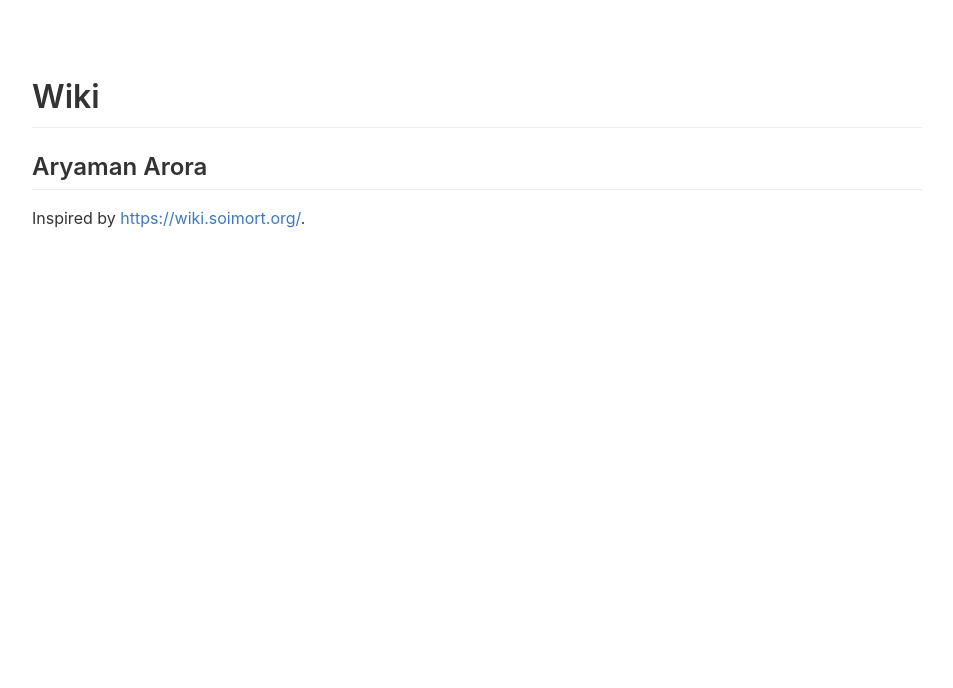
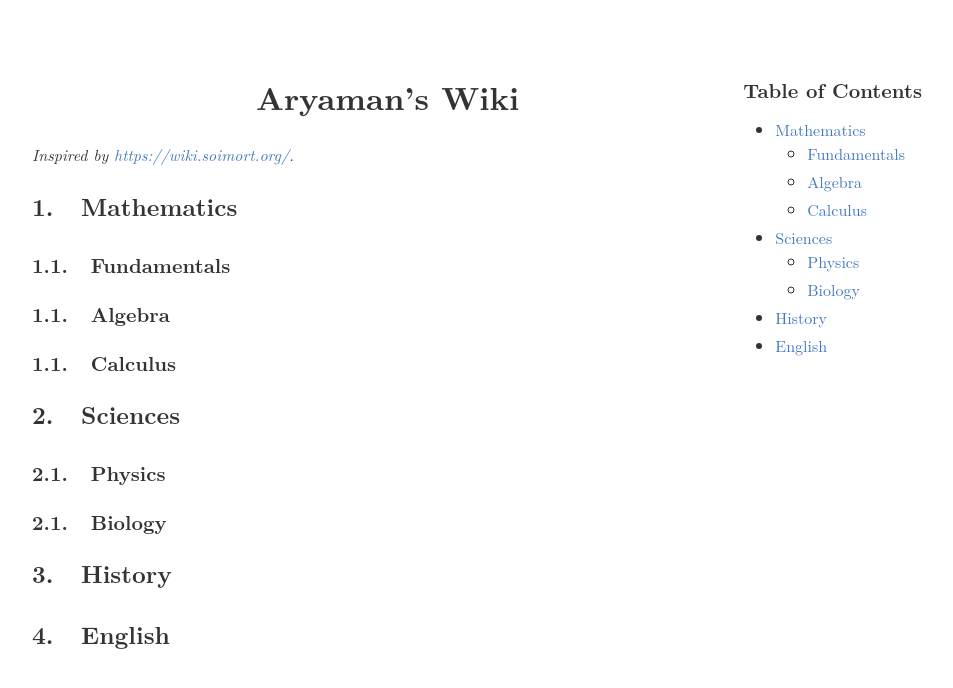
Before and after one commit to aryamanarora/wiki, a plain HTML site: page index.html in a window 1280 px wide. Shown: the whole page, without its empty margins (163-1116 px from the left). Drawn offline with Linux system fonts and the light colour scheme.

Commit message:
Finally formatted

```diff
--- a/index.html
+++ b/index.html
@@ -4,8 +4,7 @@
         <meta http-equiv="Content-Type" content="text/html; charset=utf-8" />
         <meta http-equiv="Content-Style-Type" content="text/css" />
         <meta name="generator" content="pandoc" />
-                <meta name="author" content="Aryaman Arora" />
-                                <title>Wiki</title>
+                                <title></title>
         <style type="text/css">code{white-space: pre;}</style>
                                                 <style type="text/css">
             @font-face {
@@ -18,7 +17,7 @@
               -webkit-text-size-adjust: 100%;
               line-height: 1.5;
               color: #333;
-              font-family: -apple-system, BlinkMacSystemFont, "Segoe UI", Roboto, Helvetica, Arial, sans-serif, "Apple Color Emoji", "Segoe UI Emoji", "Segoe UI Symbol";
+              font-family: Latin Modern Roman, -apple-system, BlinkMacSystemFont, "Segoe UI", Roboto, Helvetica, Arial, sans-serif, "Apple Color Emoji", "Segoe UI Emoji", "Segoe UI Symbol";
               font-size: 16px;
               line-height: 1.5;
               word-wrap: break-word;
@@ -459,17 +458,37 @@
             .markdown-body h1 {
               padding-bottom: 0.3em;
               font-size: 2em;
-              border-bottom: 1px solid #eee;
+              counter-reset: h2counter;
             }
 
             .markdown-body h2 {
               padding-bottom: 0.3em;
               font-size: 1.5em;
-              border-bottom: 1px solid #eee;
+            }
+
+            .markdown-body h2:before {
+              content: counter(h2counter) ".\0000a0\0000a0";
+              counter-increment: h2counter;
+              counter-reset: h3counter;
+            }
+
+            .markdown-body h2.nocount:before {
+                content: none;
+                counter-increment: none;
             }
 
             .markdown-body h3 {
               font-size: 1.25em;
+            }
+
+            .markdown-body h3:before {
+                content: counter(h2counter) "." counter(h3counter) ".\0000a0\0000a0";
+                counter-increment: h3counter;
+            }
+
+            .markdown-body h3.nocount:before {
+                content: none;
+                counter-increment: none;
             }
 
             .markdown-body h4 {
@@ -697,14 +716,43 @@
              max-width: 980px;
              margin: 0 auto;
              padding: 45px;
+             counter-reset: h2counter;
          }
         </style>
     </head>
     <article class="markdown-body">
-                        <div id="header" class="TOC">
-            <h1 class="title">Wiki</h1>
-                                    <h2 class="author">Aryaman Arora</h2>
-                                </div>
-                        <p>Inspired by <a href="https://wiki.soimort.org/" class="uri">https://wiki.soimort.org/</a>.</p>
+                                <div id="TOC" style="float: right">
+            <tbody>
+                <h3 class="nocount">Table of Contents</h3>
+                <ul>
+                <li><a href="#mathematics">Mathematics</a><ul>
+                <li><a href="#fundamentals">Fundamentals</a></li>
+                <li><a href="#algebra">Algebra</a></li>
+                <li><a href="#calculus">Calculus</a></li>
+                </ul></li>
+                <li><a href="#sciences">Sciences</a><ul>
+                <li><a href="#physics">Physics</a></li>
+                <li><a href="#biology">Biology</a></li>
+                </ul></li>
+                <li><a href="#history">History</a></li>
+                <li><a href="#english">English</a></li>
+                </ul>
+            </tbody>
+        </div>
+                <center>
+<h1>
+<b>Aryaman’s Wiki</b>
+</h1>
+</center>
+<p><em>Inspired by <a href="https://wiki.soimort.org/" class="uri">https://wiki.soimort.org/</a>.</em></p>
+<h2 id="mathematics">Mathematics</h2>
+<h3 id="fundamentals">Fundamentals</h3>
+<h3 id="algebra">Algebra</h3>
+<h3 id="calculus">Calculus</h3>
+<h2 id="sciences">Sciences</h2>
+<h3 id="physics">Physics</h3>
+<h3 id="biology">Biology</h3>
+<h2 id="history">History</h2>
+<h2 id="english">English</h2>
             </article>
 </html>
```
Also changed, not shown: history/west/index.html (+26 -5 lines), 2 other files.
